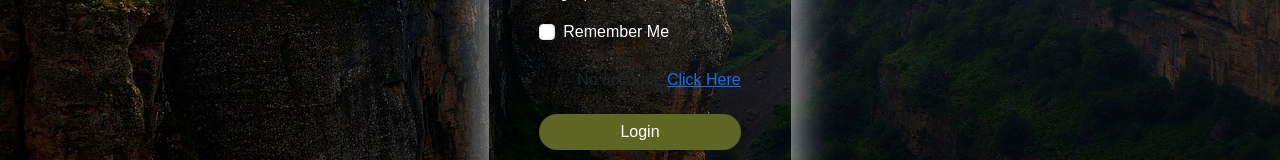
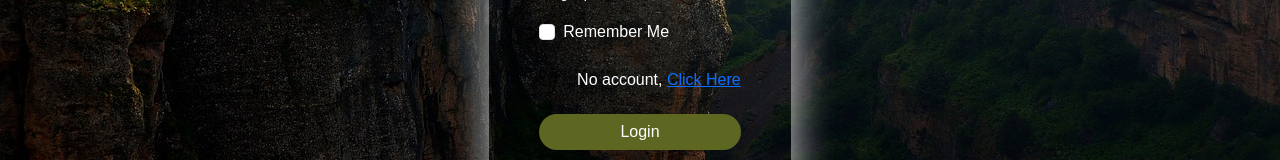
Before and after one commit to lokeshdeep42/CGS_Training, a plain HTML site: page Login&Registration_Page/login_page.html in a window 1280 px wide. Shown: the part 473-633 px from the top of the page. Drawn offline with Linux system fonts and the light colour scheme.

Commit message:
Update login_style.css

```diff
--- a/Login&Registration_Page/login_style.css
+++ b/Login&Registration_Page/login_style.css
@@ -50,3 +50,6 @@ form{
  #emailHelp{
     color: white;
  }
+h6{
+    color: white;
+ }
```
